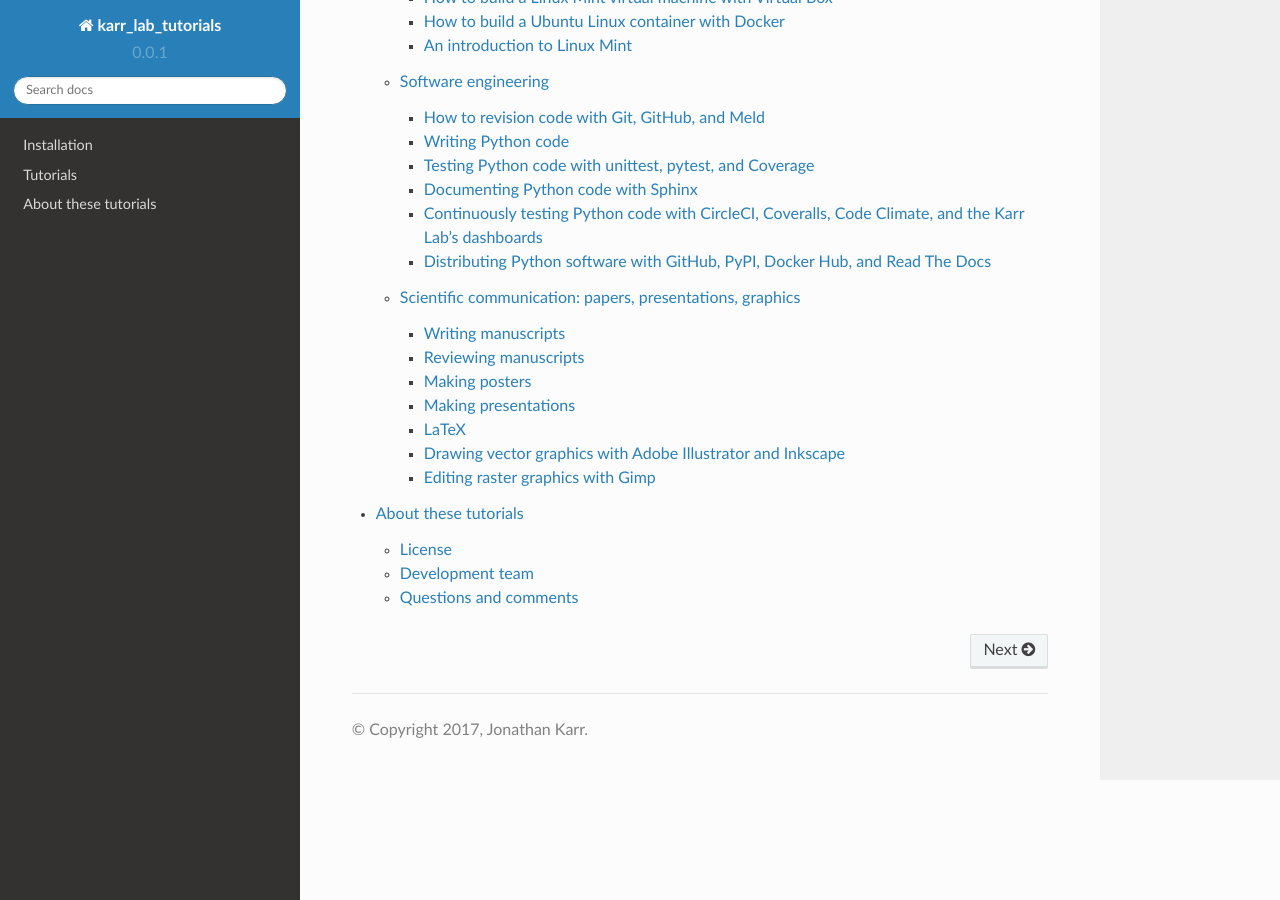
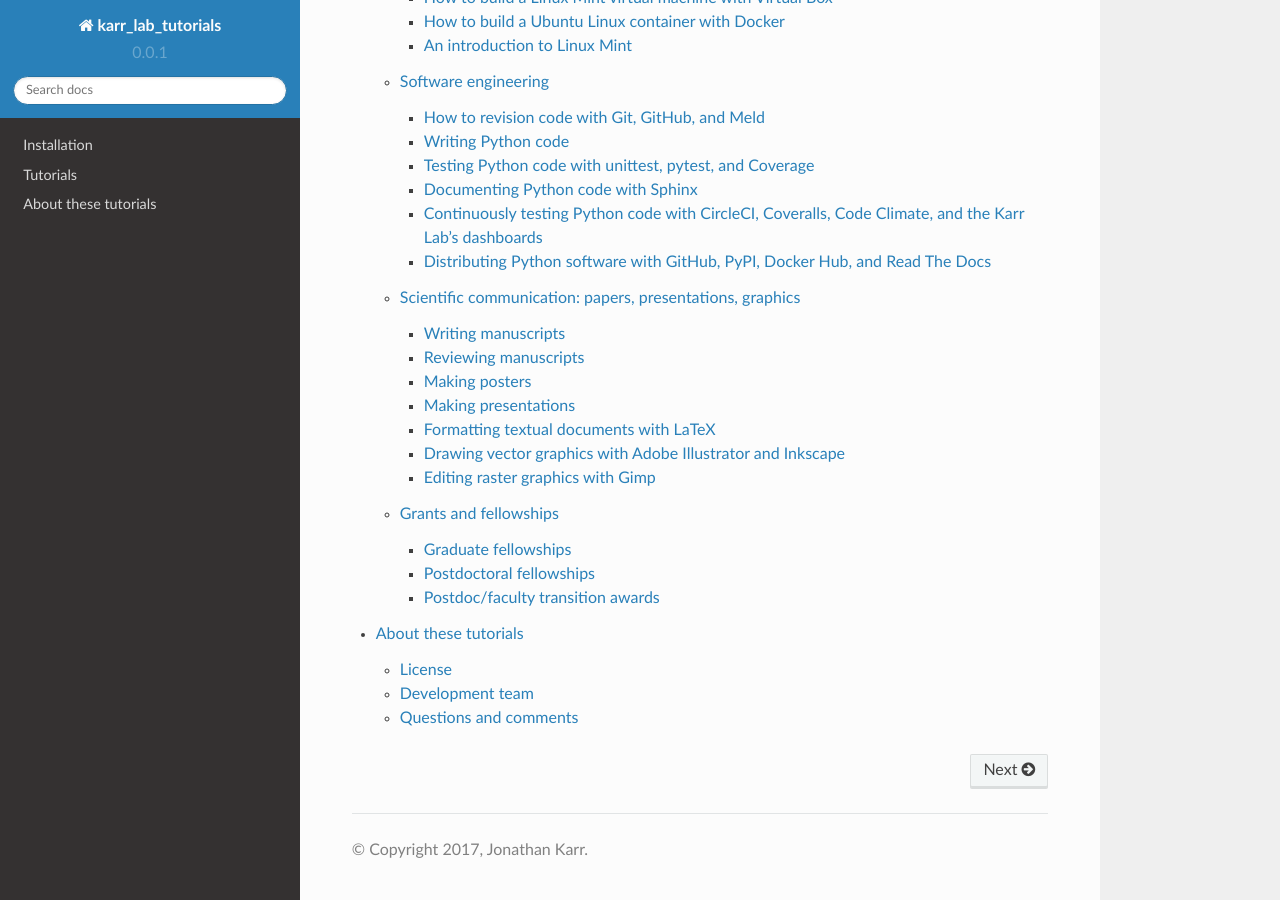
Before and after one commit to KarrLab/intro_to_wc_modeling, a Sphinx documentation site: the page built from docs/index.rst, in a window 1280 px wide and 900 px high, scrolled down 702 px. Built offline with Sphinx 7.4.7 and the Read the Docs theme 2.0.0, drawn with Linux system fonts in a browser that asks for light colours; pages that are not in the unit, such as notebooks, are missing from menus.

Commit message:
adding guidance on fellowships

```diff
--- a/docs/tutorials.rst
+++ b/docs/tutorials.rst
@@ -46,3 +46,8 @@
 .. include:: /tutorials/scientific_communication/latex.rst
 .. include:: /tutorials/scientific_communication/vector_graphics.rst
 .. include:: /tutorials/scientific_communication/raster_graphics.rst
+
+*********************************************************
+Grants and fellowships
+*********************************************************
+.. include:: /tutorials/grants_and_fellowships/fellowships.rst
--- a/docs/tutorials/scientific_communication/latex.rst
+++ b/docs/tutorials/scientific_communication/latex.rst
@@ -1,5 +1,5 @@
-LaTeX
-=====
+Formatting textual documents with LaTeX
+=======================================
 
 LaTeX is a powerful tool for generating beautiful textual documents. LaTeX is particularly useful for generating textual documents that require large amounts of math, algorithms, and references. Parts of LaTeX's power comes from the large number of additional packages that are available from `CTAN <https://www.ctan.org>`_, the LaTeX package repository.
 
```
Also changed, not shown: docs/tutorials/grants_and_fellowships/fellowships.rst (added, +40 -0 lines).
